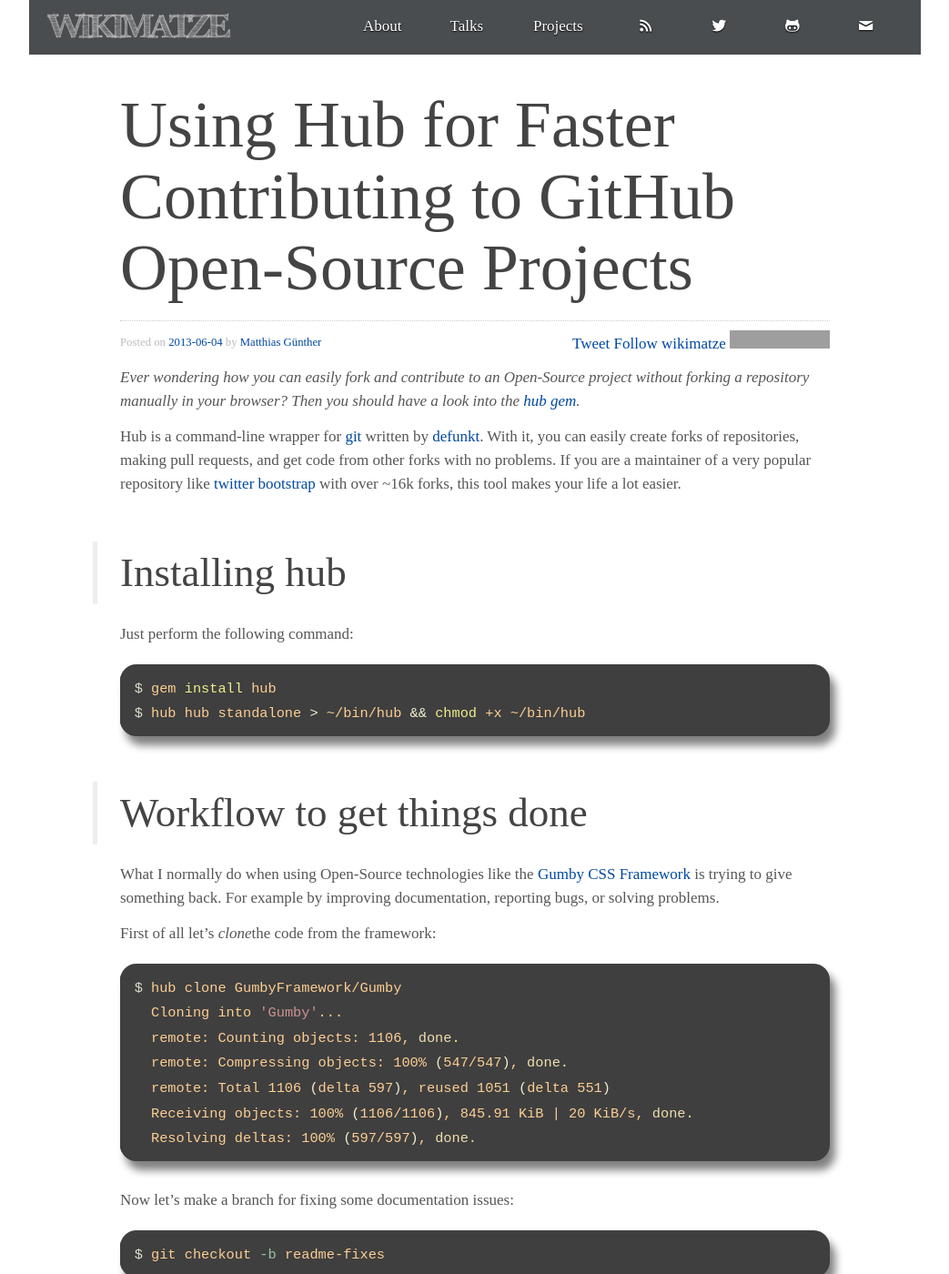
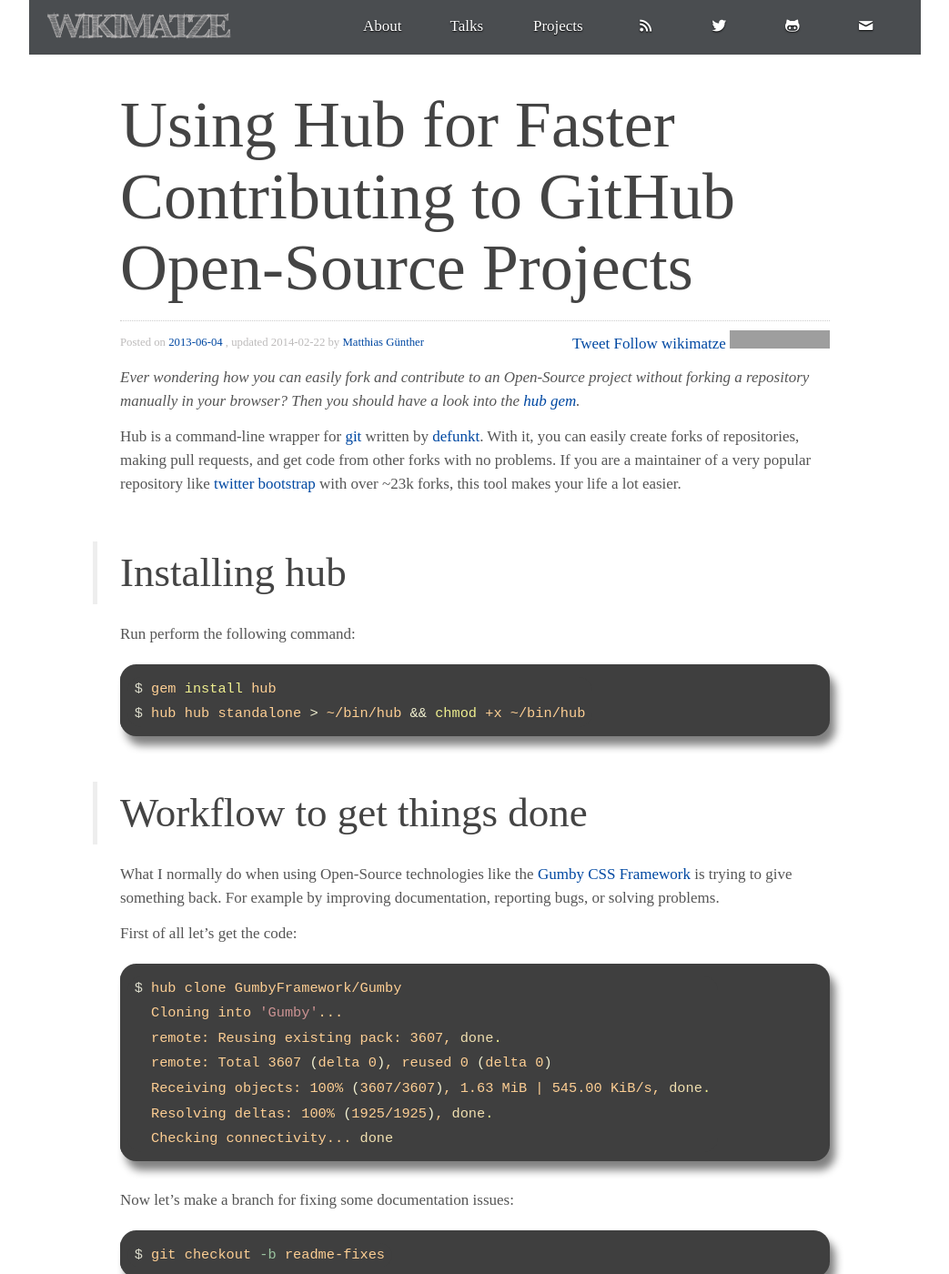
Before and after one commit to wikimatze/wikimatze.de, a Jekyll site: the page built from _posts/2013-06-04-using-hub-for-faster-contributing-to-github-open-source-projects.md, in a window 1280 px wide and 1400 px high. Shown: the whole window at 91% size, without its empty margins (118-1161 px from the left). Built offline with Jekyll 4.4.1, drawn with Linux system fonts in a browser that asks for light colours; nearby versions of some CDN libraries; some web fonts are replaced; Markdown is read by kramdown in place of the engine named in the settings; comment, search, counter and statistics services are not loaded; some of the changed text lies outside the part shown; grey boxes are pictures that could not be loaded.

Commit message:
Rework hub post

```diff
--- a/_posts/2013-06-04-using-hub-for-faster-contributing-to-github-open-source-projects.md
+++ b/_posts/2013-06-04-using-hub-for-faster-contributing-to-github-open-source-projects.md
@@ -1,7 +1,9 @@
 ---
 layout: post
 title: Using Hub for Faster Contributing to GitHub Open-Source Projects
-description: Learn how you can faster work with Open-Source projects
+description: Learn how you can faster work with Open-Source projects.
+update: 2014-02-22
+categories: ['howto', 'programming', 'learning']
 ---
 *Ever wondering how you can easily fork and contribute to an Open-Source project without forking a repository manually
 in your browser? Then you should have a look into the [hub gem](https://github.com/defunkt/hub).*
@@ -9,13 +11,13 @@ in your browser? Then you should have a look into the [hub gem](https://github.c
 
 Hub is a command-line wrapper for [git](http://git-scm.com/) written by [defunkt](http://defunkt.io/). With it, you can
 easily create forks of repositories, making pull requests, and get code from other forks with no problems. If you are a
-maintainer of a very popular repository like [twitter bootstrap](https://github.com/twitter/bootstrap) with over ~16k
+maintainer of a very popular repository like [twitter bootstrap](https://github.com/twitter/bootstrap) with over ~23k
 forks, this tool makes your life a lot easier.
 
 
 ## Installing hub
 
-Just perform the following command:
+Run perform the following command:
 
 
 {% highlight bash %}
@@ -32,18 +34,18 @@ What I normally do when using Open-Source technologies like the [Gumby CSS Frame
 is trying to give something back. For example  by improving documentation, reporting bugs, or solving problems.
 
 
-First of all let's *clone*the code from the framework:
+First of all let's get the code:
 
 
 {% highlight bash %}
 
 $ hub clone GumbyFramework/Gumby
   Cloning into 'Gumby'...
-  remote: Counting objects: 1106, done.
-  remote: Compressing objects: 100% (547/547), done.
-  remote: Total 1106 (delta 597), reused 1051 (delta 551)
-  Receiving objects: 100% (1106/1106), 845.91 KiB | 20 KiB/s, done.
-  Resolving deltas: 100% (597/597), done.
+  remote: Reusing existing pack: 3607, done.
+  remote: Total 3607 (delta 0), reused 0 (delta 0)
+  Receiving objects: 100% (3607/3607), 1.63 MiB | 545.00 KiB/s, done.
+  Resolving deltas: 100% (1925/1925), done.
+  Checking connectivity... done
 
 {% endhighlight %}
 
```
